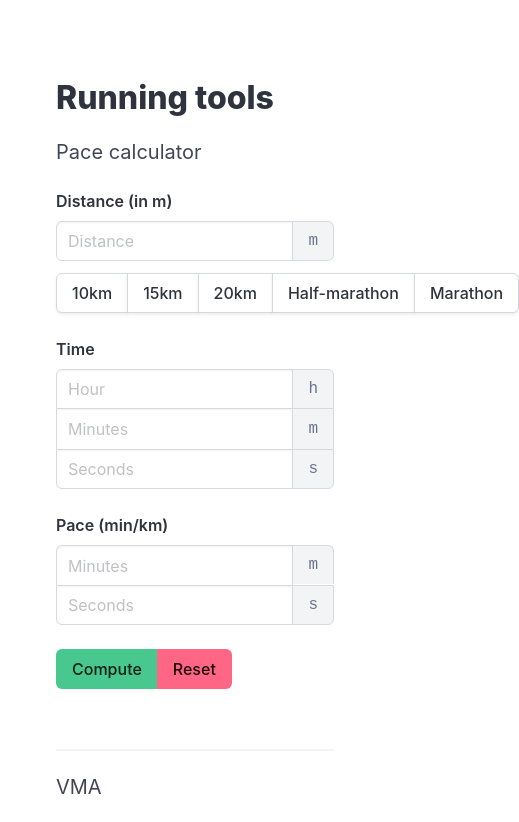
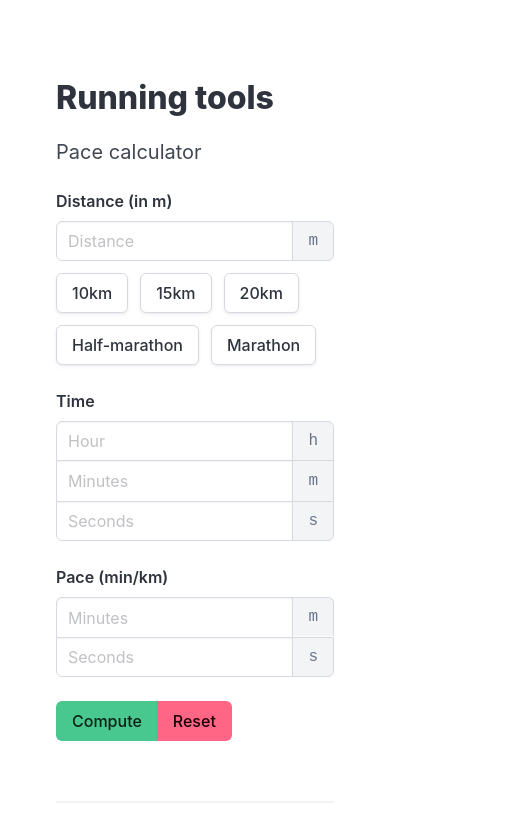
Before and after one commit to bastantoine/running-pace-calculator, a Vue app: page / in a window 390 px wide. Shown: the top 822 px of the page, 519 px wide, since content can reach past the window. Built offline with nearby package versions, Linux system fonts and the light colour scheme.

Commit message:
Small improvements of button display on mobile

```diff
--- a/src/App.vue
+++ b/src/App.vue
@@ -163,10 +163,9 @@ function resetVMA() {
                 </p>
                 <p class="control"><a class="button is-static field-addon">m</a></p>
               </div>
-              <div class="field has-addons">
-                <p class="control" v-for="distance in precomputed_distances">
-                  <button class="button" @click="setDistance(distance.value)">{{ distance.label }}</button>
-                </p>
+              <div class="buttons">
+                <button v-for="distance in precomputed_distances" class="button" @click="setDistance(distance.value)">{{
+                  distance.label }}</button>
               </div>
             </div>
           </div>
```
